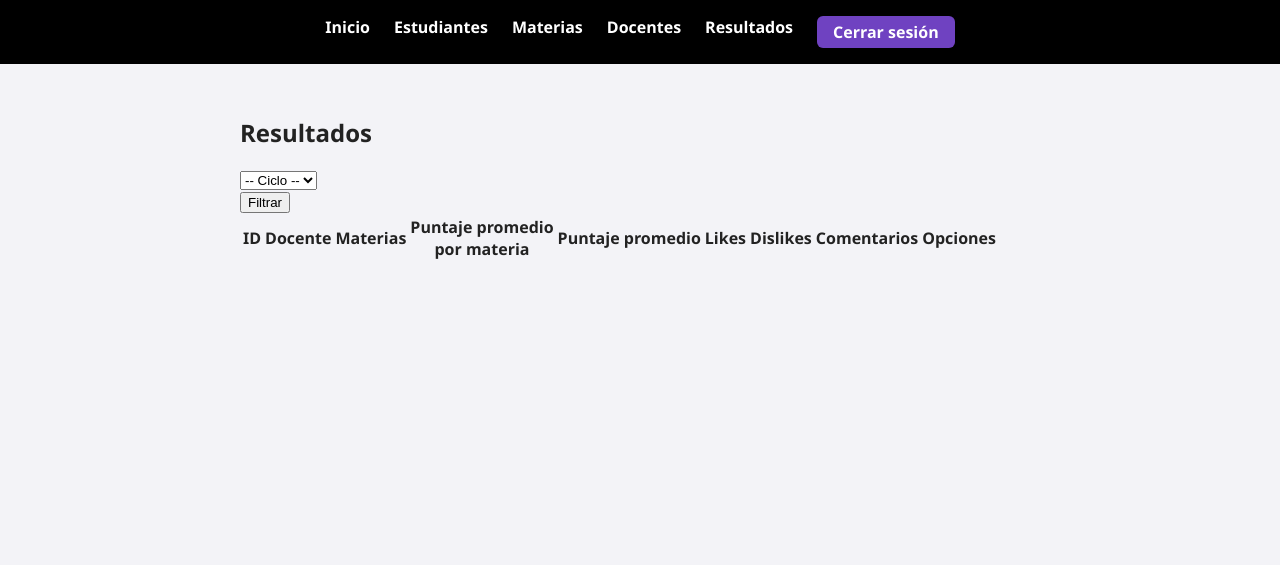
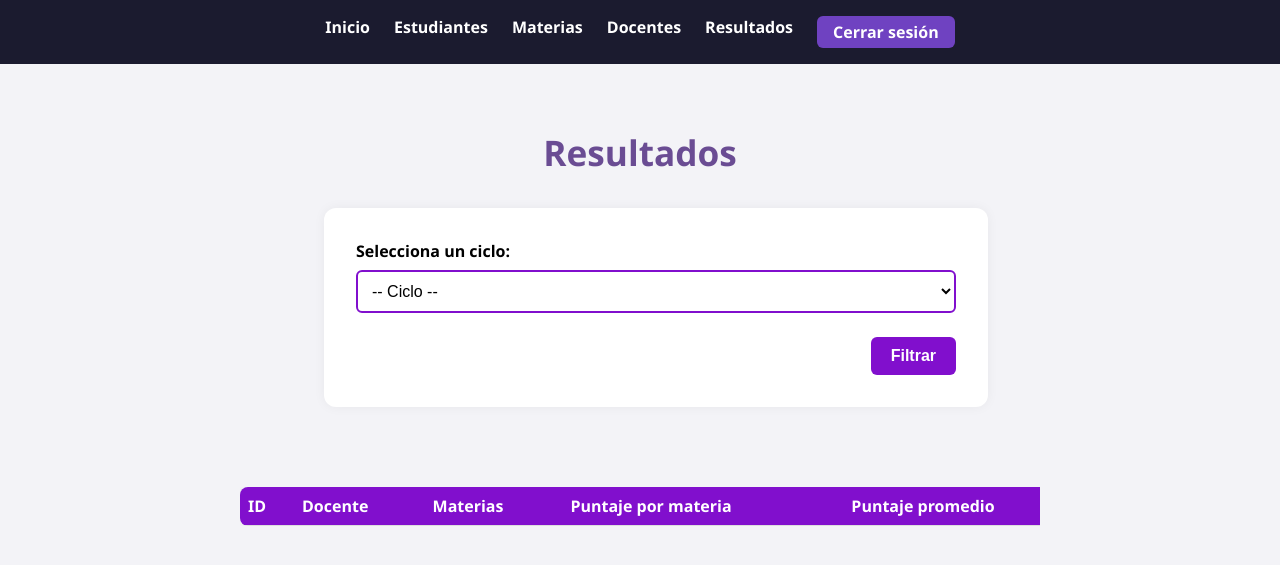
Before and after one commit to YajairaClaros/PROJECT, a Django app: template Django/templates/Admin/resultados.html in a window 1280 px wide. Shown: the top 565 px of the page. Run offline with Django 5.2, Linux system fonts and the light colour scheme; the template is opened without the code that fills it, so the values that code supplies are empty.

Commit message:
CSS de las interfazes

```diff
--- a/Django/E_Docente/static/css/admin.css
+++ b/Django/E_Docente/static/css/admin.css
@@ -9,7 +9,7 @@
 
 /* Navbar */
 .navbar {
-    background-color: #000000;
+    background-color: #1b1b2f;
     padding: 1rem;
 }
 
@@ -182,3 +182,19 @@
     background-color: #dc3545; /* rojo */
     color: white;
 }
+
+select {
+    width: 95%;
+    padding: 10px 12px;
+    border: 2px solid #810fcd;
+    border-radius: 6px;
+    background-color: #ffffff;
+    color: #000000;
+    font-size: 1rem;
+    transition: border-color 0.3s ease;
+}
+
+select:focus {
+    border-color: #000000;
+    outline: none;
+}
--- /dev/null
+++ b/Django/E_Docente/static/css/resultados.css
@@ -0,0 +1,135 @@
+body {
+    font-family: 'Segoe UI', sans-serif;
+    background-color: #f3f3f7;
+    color: #222;
+    margin: 0;
+    padding: 0;
+}
+
+.titulo-principal {
+    font-size: 2.2rem;
+    text-align: center;
+    color: #6a4c93;
+    margin: 2rem 0 1rem;
+}
+
+.contenedor-resultados {
+    max-width: 1200px;
+    margin: 0 auto;
+    padding: 0 1rem 3rem;
+}
+
+.formulario {
+    background-color: #ffffff;
+    border-radius: 12px;
+    padding: 2rem;
+    max-width: 600px;
+    margin: 2rem auto;
+    box-shadow: 0 0 12px rgba(0, 0, 0, 0.05);
+}
+
+.campo-form {
+    display: flex;
+    flex-direction: column;
+    margin-bottom: 1.5rem;
+}
+
+.campo-form label {
+    font-weight: bold;
+    color: #000;
+    margin-bottom: 0.5rem;
+}
+
+.campo-form select {
+    padding: 10px;
+    font-size: 1rem;
+    border: 2px solid #810fcd;
+    border-radius: 6px;
+    background-color: #fff;
+    color: #000;
+    width: 100%;
+}
+
+/* Botones */
+.boton-contenedor {
+    text-align: right;
+}
+
+.boton-agregar,
+.boton-editar {
+    background-color: #810fcd;
+    color: #ffffff;
+    padding: 10px 20px;
+    font-weight: bold;
+    border: none;
+    border-radius: 6px;
+    cursor: pointer;
+    text-decoration: none;
+    transition: background-color 0.3s ease;
+}
+
+.boton-agregar:hover,
+.boton-editar:hover {
+    background-color: #000000;
+}
+
+/* Tabla */
+.contenedor-resultados {
+    width: 100%;
+
+    margin: 0 auto;     /* Centra horizontalmente */
+}
+.tabla-estudiantes {
+    width: 100%;
+    min-width: 1400px; /* Puedes subir este valor para que sea más ancha */
+    border-collapse: collapse;
+    table-layout: auto; /* Ajusta el ancho de columnas según contenido */
+    box-shadow: 0 0 8px rgba(0, 0, 0, 0.05);
+}
+.tabla-estudiantes thead {
+    background-color: #810fcd;
+    color: white;
+}
+
+.tabla-estudiantes th,
+.tabla-estudiantes td {
+    padding: 8px;
+    text-align: left;
+    border-bottom: 1px solid #ddd;
+    word-wrap: break-word;
+    white-space: normal;
+    vertical-align: top;
+}
+
+.tabla-estudiantes td:nth-child(3),
+.tabla-estudiantes td:nth-child(4),
+.tabla-estudiantes td:nth-child(8) {
+    max-width: 200px;
+}
+
+.tabla-estudiantes tbody tr:nth-child(even) {
+    background-color: #f4f4f8;
+}
+
+.tabla-estudiantes tbody tr:hover {
+    background-color: #e6e6fa;
+}
+
+/* Responsive */
+@media (max-width: 800px) {
+    .formulario,
+    .tabla-contenedor {
+        padding: 1rem;
+    }
+
+    .boton-contenedor {
+        text-align: center;
+        margin-top: 1rem;
+    }
+
+    .tabla-estudiantes th,
+    .tabla-estudiantes td {
+        font-size: 0.9rem;
+        padding: 8px;
+    }
+}
--- a/Django/templates/Admin/resultados.html
+++ b/Django/templates/Admin/resultados.html
@@ -1,15 +1,21 @@
 {% extends "admin/menu.html" %}
+{% load static %}
 
 {% block title %}Resultados{% endblock %}
 
 {% block contenido %}
-    <h2>Resultados</h2>
-    <div class="col-6 mb-4">
+<link rel="stylesheet" href="{% static 'css/resultados.css' %}">
 
-        <div class="col-6 mb-4">
-            <form method="get" class="row col-6 mb-4 g-2 align-items-center">
-                <div class="col-auto">
-                    <select name="ciclo_id" class="form-select">
+<h2 class="titulo-principal">Resultados</h2>
+
+    <div class="contenedor-resultados">
+
+        <!-- Caja del formulario de filtrado -->
+        <div class="formulario">
+            <form method="get">
+                <div class="campo-form">
+                    <label for="ciclo_id">Selecciona un ciclo:</label>
+                    <select name="ciclo_id" id="ciclo_id" required>
                         <option value="">-- Ciclo --</option>
                         {% for c in ciclos %}
                             <option value="{{ c.id }}" {% if ciclo_seleccionado == c.id %}selected{% endif %}>
@@ -18,31 +24,29 @@
                         {% endfor %}
                     </select>
                 </div>
-                <button type="submit" class="btn btn-dark">
-                    Filtrar
-                </button>
+                <div class="boton-contenedor">
+                    <button type="submit" class="boton-agregar">Filtrar</button>
+                </div>
             </form>
-
         </div>
     </div>
 
-    <div class=" col-12">
-        <table class="table table-primary">
+    <!-- Caja de la tabla de resultados -->
+<div class="tabla-contenedor">
+        <table class="tabla-estudiantes" id="tabla-resultados">
             <thead>
                 <tr>
-                <th scope="col">ID</th>
-                <th scope="col">Docente</th>
-                <th scope="col">Materias</th>
-                <th scope="col">Puntaje promedio <br>por materia</th>
-                <th scope="col">Puntaje promedio</th>
-                <th scope="col">Likes</th>
-                <th scope="col">Dislikes</th>
-                <th scope="col">Comentarios</th>
-
-                <th scope="col">Opciones</th>
+                    <th>ID</th>
+                    <th>Docente</th>
+                    <th>Materias</th>
+                    <th>Puntaje por materia</th>
+                    <th>Puntaje promedio</th>
+                    <th>Likes</th>
+                    <th>Dislikes</th>
+                    <th>Comentarios</th>
+                    <th>Opciones</th>
                 </tr>
             </thead>
-            <tbody>
             <tbody>
                 {% for d in resumen %}
                     <tr>
@@ -63,14 +67,13 @@
                         <td>{{ d.dislikes }}</td>
                         <td>{{ d.comentarios }}</td>
                         <td>
-                        <a class="btn btn-dark" href="{% url 'detalles_resultados' d.id ciclo_seleccionado %}">Ver</a>
+                            <a class="boton-editar" href="{% url 'detalles_resultados' d.id ciclo_seleccionado %}">
+                                Ver
+                            </a>
                         </td>
                     </tr>
                 {% endfor %}
             </tbody>
-
-            </tbody>
-
         </table>
 </div>
 {% endblock %}
```
Also changed, not shown: Django/E_Docente/static/css/detalle.css (added, +138 -0 lines), Django/templates/Admin/detalles_resultados.html (+32 -49 lines), Django/templates/Admin/docentes.html (+20 -17 lines), Django/templates/Admin/materias.html (+27 -27 lines), Django/db.sqlite3. Lines whose indentation alone changed are shown as unchanged.
